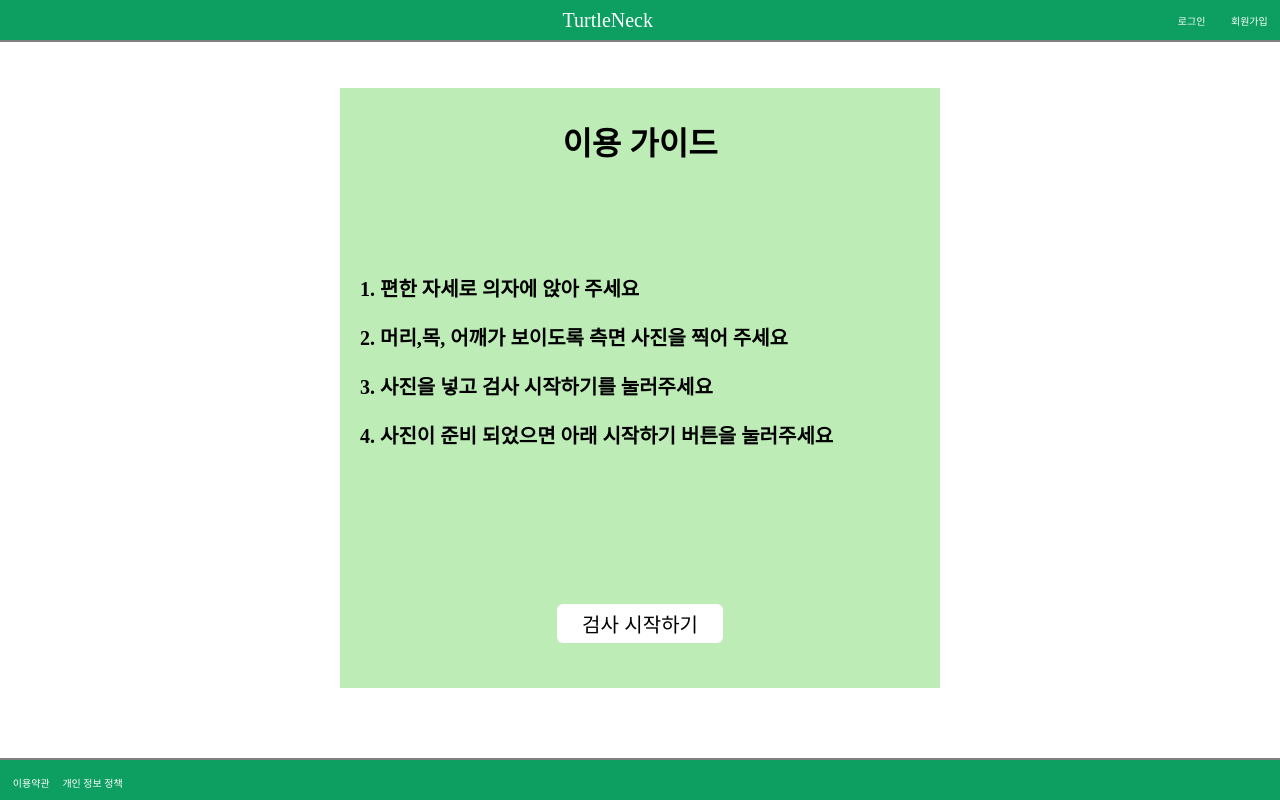
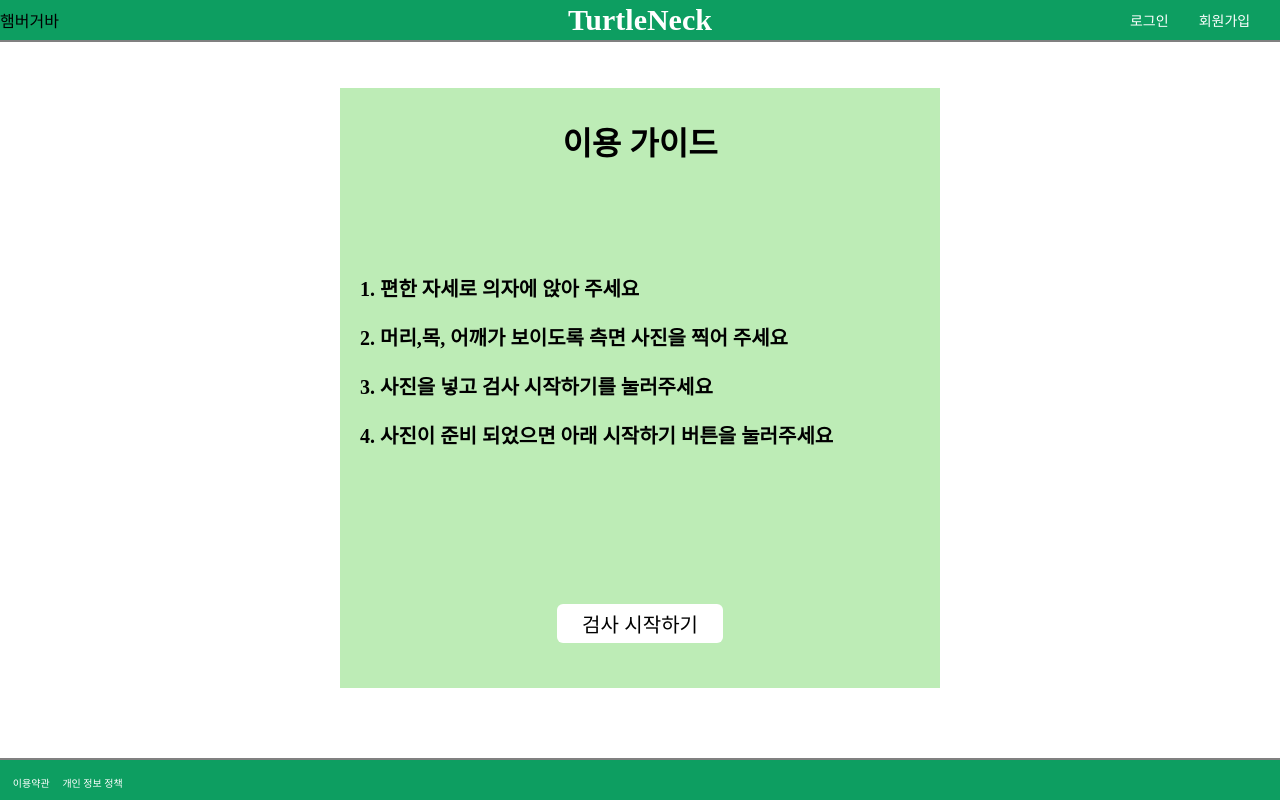
Before and after one commit to Mju-Capstone-TurtleNeck/TurtleNeck_Front, a React (Create React App) app: page /#/ in a window 1280 px wide. Built offline with nearby package versions, Linux system fonts and the light colour scheme.

Commit message:
헤더 비율 수정, 병원찾기, 로그인,회원가입 링크

```diff
--- a/src/Components/Header.js
+++ b/src/Components/Header.js
@@ -4,7 +4,7 @@ import styled from "styled-components";
 
 const HeaderContainer = styled.div`
   display: flex;
-  justify-content: center;
+  justify-content: space-between;
   position: fixed;
   align-items: center;
   left: 0;
@@ -16,23 +16,21 @@ const HeaderContainer = styled.div`
 `;
 
 const TitleText = styled.div`
-  position: relative;
   color: white;
-  font-size: 20px;
+  font-size: 30px;
+  padding-left: 0;
+  font-weight: bold;
+`;
+const RightMenu = styled.div`
+  color: white;
+  display: flex;
+  padding-left: 0;
+  font-size: 14px;
+  width: 150px;
 `;
 
-const LoginText = styled.div`
-  position: relative;
-  left: 41%;
-  color: white;
-  font-size: 10px;
-`;
-
-const SignupText = styled.div`
-  position: relative;
-  left: 43%;
-  color: white;
-  font-size: 10px;
+const LeftMenu = styled.div`
+  width: 150px;
 `;
 
 class Header extends Component {
@@ -44,11 +42,26 @@ class Header extends Component {
   render() {
     return (
       <HeaderContainer>
+        <LeftMenu>햄버거바</LeftMenu>
         <Link to="Home" style={{ textDecoration: "none" }}>
           <TitleText>TurtleNeck</TitleText>
         </Link>
-        <LoginText>로그인</LoginText>
-        <SignupText>회원가입</SignupText>
+        <RightMenu>
+          <Link to="Login" style={{ textDecoration: "none" }}>
+            <p style={{ color: "white" }}>로그인</p>
+          </Link>
+          <Link to="Signup" style={{ textDecoration: "none" }}>
+            <p
+              style={{
+                color: "white",
+                marginRight: "20px",
+                marginLeft: "30px",
+              }}
+            >
+              회원가입
+            </p>
+          </Link>
+        </RightMenu>
       </HeaderContainer>
     );
   }
--- a/src/Routes/Home/HomeContent.js
+++ b/src/Routes/Home/HomeContent.js
@@ -1,5 +1,7 @@
 import React, { Component } from "react";
 import styled from "styled-components";
+import { Link } from "react-router-dom";
+
 const Solution = styled.div`
   background: white;
   width: 80%;
@@ -118,7 +120,9 @@ function Result(props) {
       <p>거북목 교정 운동법</p>
       <Solution></Solution>
       <br />
-      <BtnFind>병원 찾기</BtnFind>
+      <Link to="Hospital" style={{ textDecoration: "none" }}>
+        <BtnFind>병원 찾기</BtnFind>
+      </Link>
     </div>
   );
 }
```
